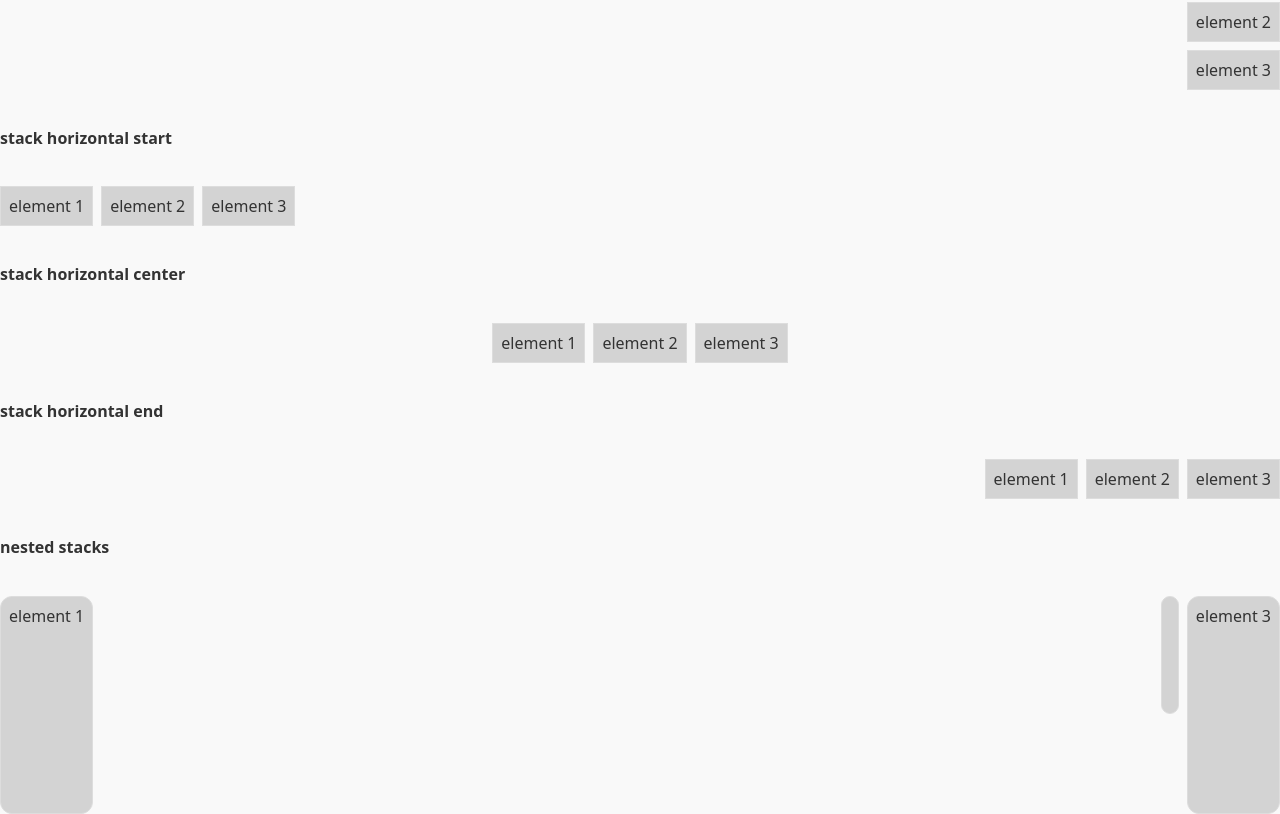
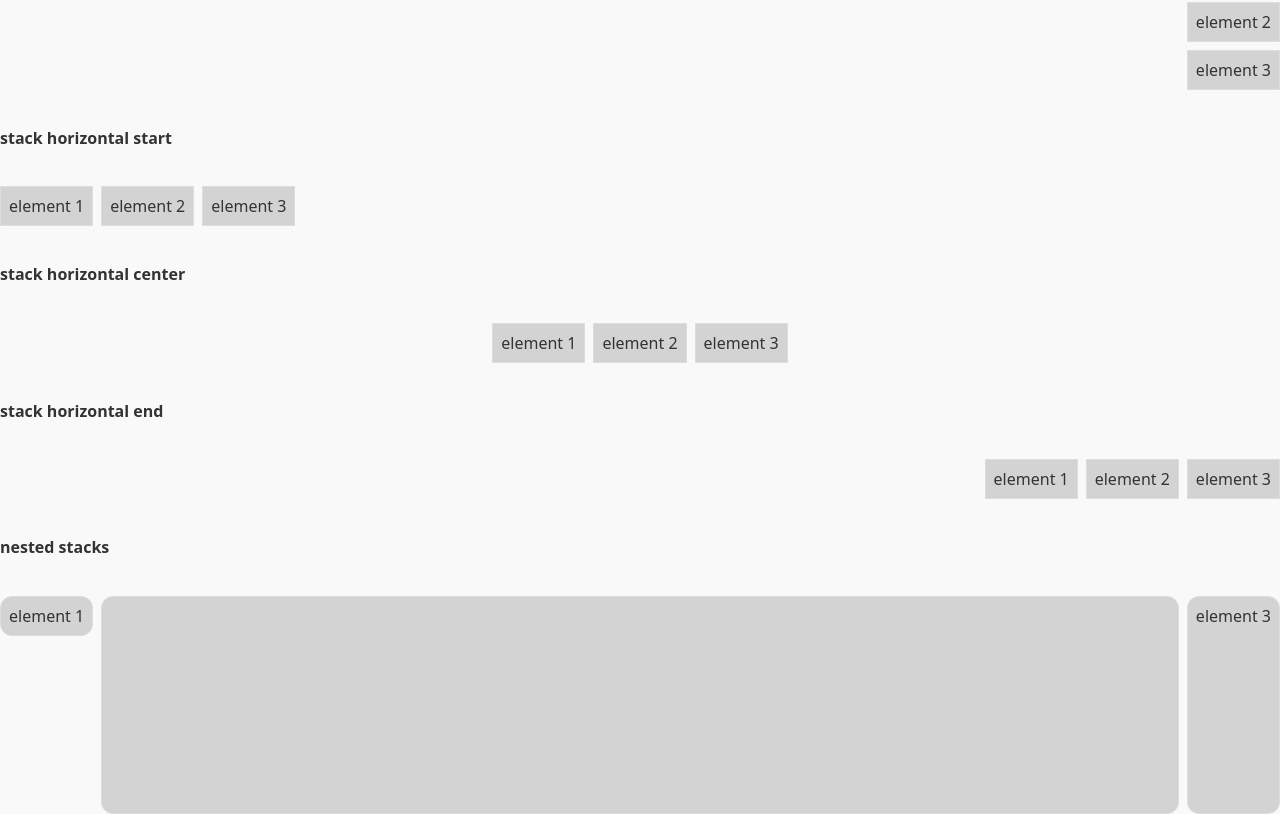
Before and after one commit to robinjac/R4, a SvelteKit app: page / in a window 1280 px wide. Shown: the part 592-1406 px from the top of the page. Built offline with nearby package versions, Linux system fonts and the light colour scheme.

Commit message:
Enable fill or fit

```diff
--- a/src/components/View.svelte
+++ b/src/components/View.svelte
@@ -2,8 +2,8 @@
     import type { Snippet } from "svelte";
 
     type Props = {
-        height?: number;
-        width?: number;
+        height?: "fit"| number;
+        width?: "fill" | number;
         padding?: { top?: Spacing; bottom?: Spacing; left?: Spacing; right?: Spacing } | Spacing;
         border?: { top?: boolean; bottom?: boolean; left?: boolean; right?: boolean } | boolean;
         rounded?: { top?: Spacing; bottom?: Spacing; left?: Spacing; right?: Spacing } | boolean;
@@ -78,8 +78,10 @@
 </script>
 
 <div
-    style:width={width ? `${width}px` : undefined}
-    style:height={height ? `${height}px` : undefined}
+    style:display="flex"
+    style:flex-grow={width === "fill" ? 1 : 0}
+    style:width={typeof width === "number" ? `${width}px` : undefined}
+    style:height={typeof height === "number" ? `${height}px` : height === "fit" ? "fit-content" : undefined}
     style:border={fromBorder(border)}
     style:padding={fromPadding(padding)}
     style:border-radius={fromRounded(rounded) ?? "0"}
--- a/src/routes/+page.svelte
+++ b/src/routes/+page.svelte
@@ -44,9 +44,9 @@
 
   <h4>nested stacks</h4>
    <Stack gap="xxs">
-    <View padding="xxs" border rounded background="lightgrey">element 1</View>
+    <View padding="xxs" border height="fit" rounded background="lightgrey">element 1</View>
     <Stack gap="xxs" align="end">
-        <View padding="xxs" border height={100} rounded background="lightgrey"/>
+        <View padding="xxs" border width="fill" rounded background="lightgrey"/>
         <View padding="xxs" border height={200} rounded background="lightgrey">element 3</View>
     </Stack>
   </Stack>
```
